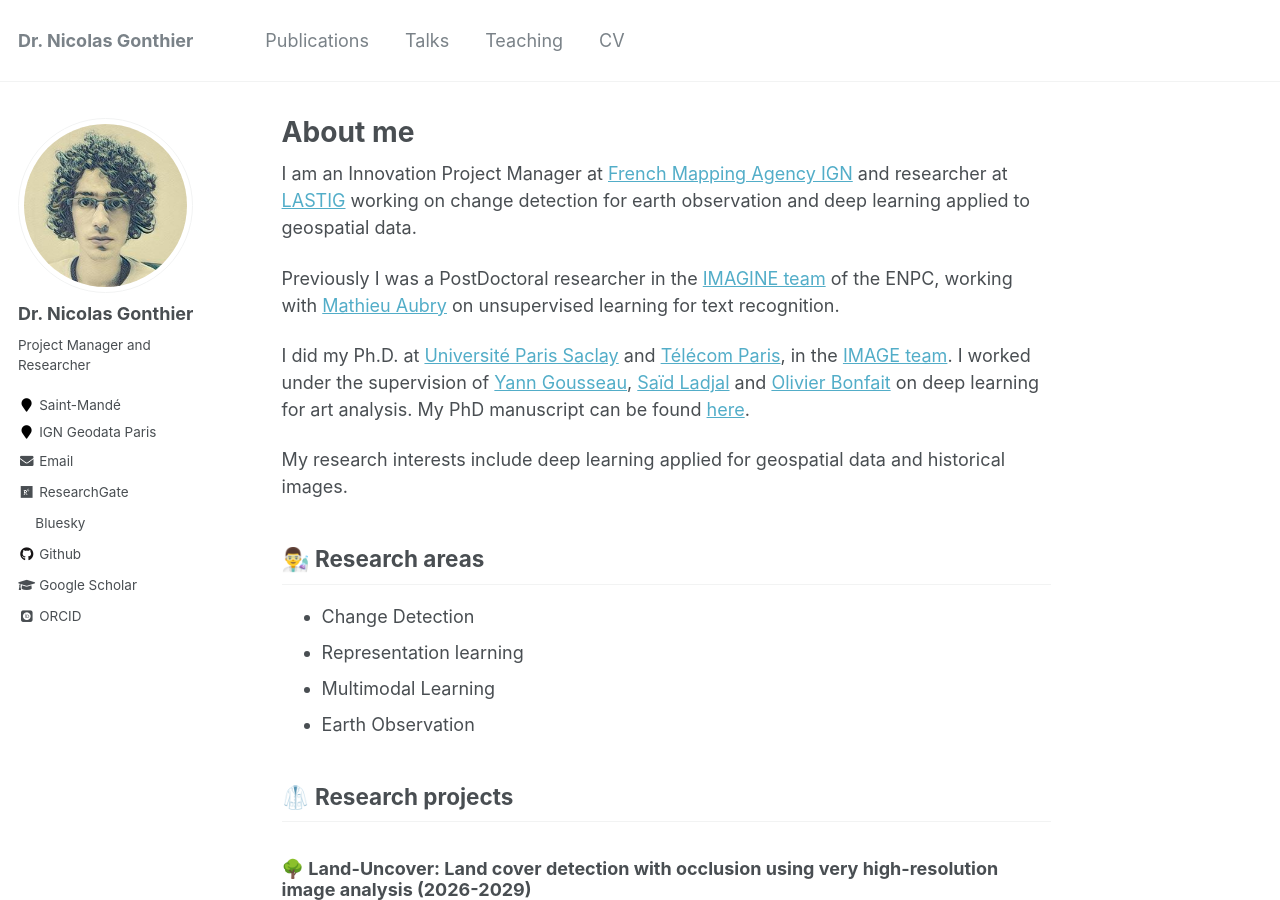
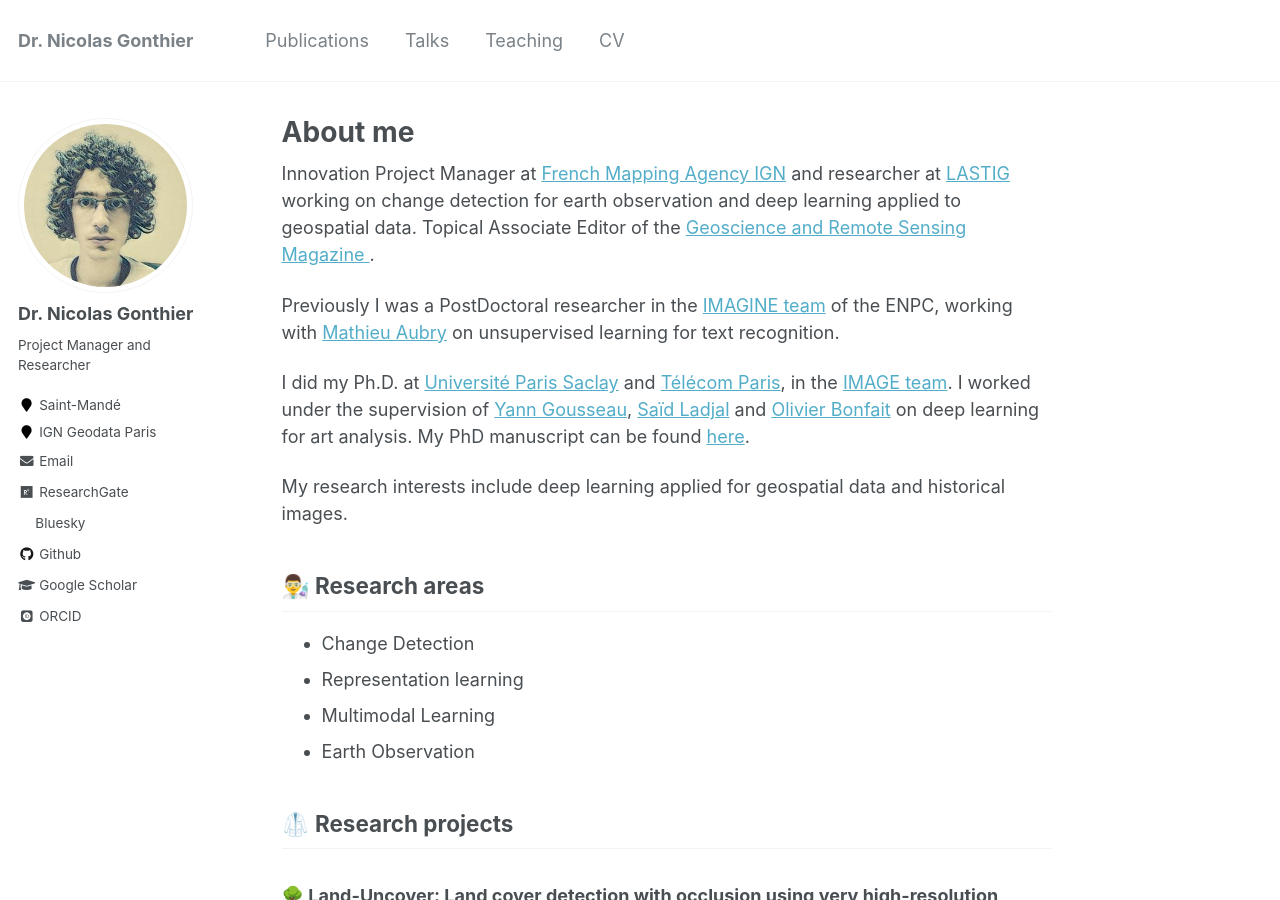
Before and after one commit to ngonthier/ngonthier.github.io, a Jekyll site: the page built from _pages/about.md, in a window 1280 px wide and 900 px high. Built offline with Jekyll 4.4.1, drawn with Linux system fonts in a browser that asks for light colours; some web fonts are replaced.

Commit message:
Update about page with additional information

```diff
--- a/_pages/about.md
+++ b/_pages/about.md
@@ -8,7 +8,9 @@ redirect_from:
   - /about.html
 ---
 
-I am an Innovation Project Manager at [French Mapping Agency IGN](https://www.ign.fr/) and researcher at [LASTIG](https://www.umr-lastig.fr/) working on change detection for earth observation and deep learning applied to geospatial data.
+Innovation Project Manager at [French Mapping Agency IGN](https://www.ign.fr/) and researcher at [LASTIG](https://www.umr-lastig.fr/) working on change detection for earth observation and deep learning applied to geospatial data.
+Topical Associate Editor of the [Geoscience and Remote Sensing Magazine
+](https://www.grss-ieee.org/publications/geoscience-and-remote-sensing-magazine/).
 
 Previously I was a PostDoctoral researcher in the [IMAGINE team](https://imagine-lab.enpc.fr/) of the ENPC, working with [Mathieu Aubry](https://imagine.enpc.fr/~aubrym/) on unsupervised learning for text recognition.
 
```
